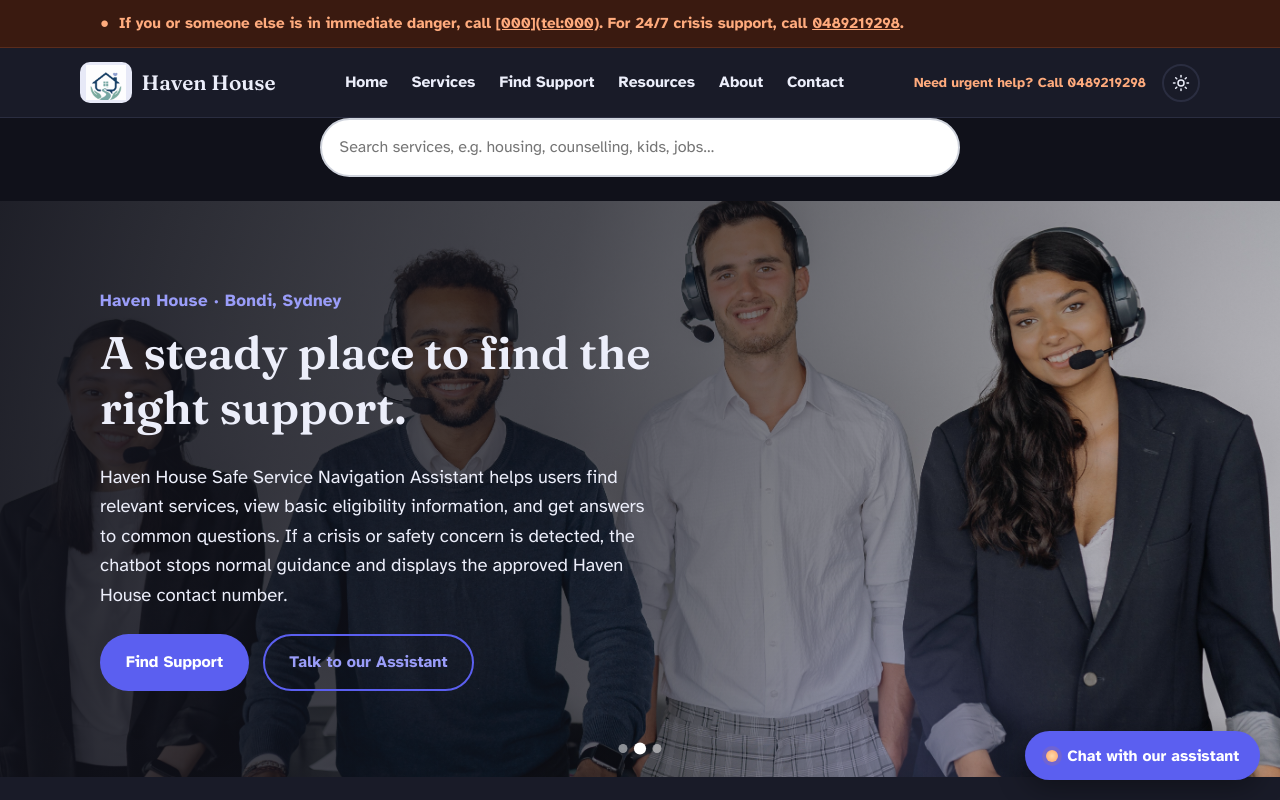
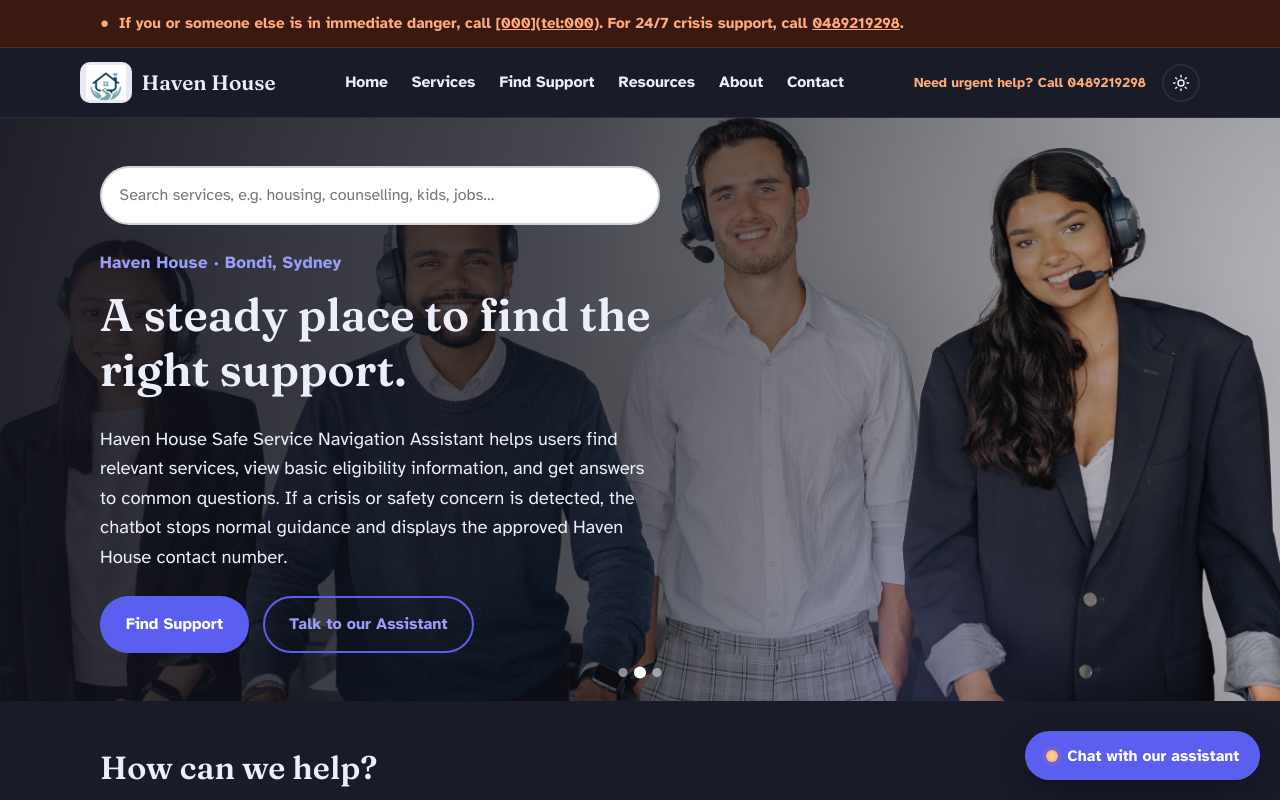
Before and after one commit to randimalfernando/HavenHouse, a Next.js app: page / in a window 1280 px wide. Shown: the top 800 px of the page. Built offline with nearby package versions, Linux system fonts and the light colour scheme.

Commit message:
Search Bar Positioning Improvement

```diff
--- a/app/page.js
+++ b/app/page.js
@@ -14,11 +14,11 @@ export default function HomePage() {
 
   return (
     <>
-       <ServiceSearch />
       <section className="hero">
         <HeroImageSlider />
            <div className="container hero__inner">
           <div>
+            <ServiceSearch />
             <span className="hero__eyebrow">{siteConfig.orgName} · {siteConfig.suburb}</span>
             <h1>A steady place to find the right support.</h1>
             <p style={{ fontSize: "1.15rem", maxWidth: "48ch" }}>
@@ -30,6 +30,7 @@ export default function HomePage() {
             <div className="hero__actions">
               <Link href="/find-support" className="btn btn-primary">Find Support</Link>
               <a href="#chatbot-entry" className="btn btn-secondary">Talk to our Assistant</a>
+              {/* <ServiceSearch /> */}
             </div>
           </div>
         </div>
```
